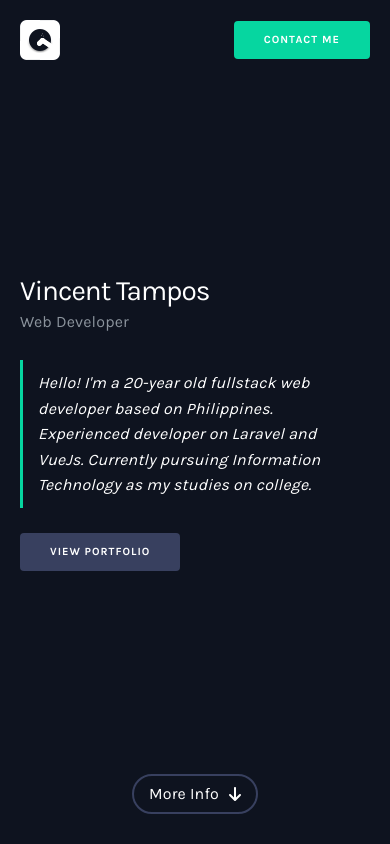
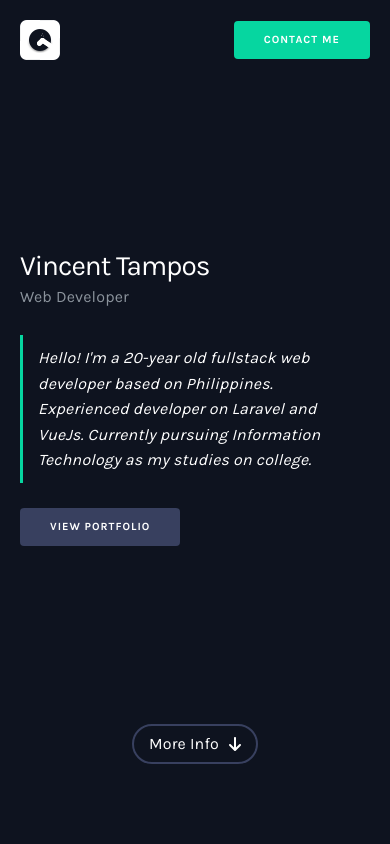
Before and after one commit to glitchcodes/portfolio, a Nuxt app: page / in a window 390 px wide. Built offline with nearby package versions, Linux system fonts and the light colour scheme; no server answers.

Commit message:
adjusted landing height for small screens

```diff
--- a/pages/index.vue
+++ b/pages/index.vue
@@ -65,7 +65,7 @@ const myAge = computed(() => {
 .homepage {
     .row {
         align-items: center;
-        height: calc(100vh - 15rem);
+        height: calc(100vh - 20rem);
     }
     .column {
         height: 45rem;
@@ -124,6 +124,7 @@ const myAge = computed(() => {
         border: 2px solid $primary;
         border-radius: 20px;
         padding: 0.5rem 1.5rem;
+        margin-bottom: 3.5rem;
         &:hover {
             cursor: pointer;
         }
@@ -132,6 +133,13 @@ const myAge = computed(() => {
         }
     }
 }
+
+@media (min-width: 40.0rem) {
+    .homepage .row {
+        height: calc(100vh - 15rem);
+    }
+}
+
 @media (max-width: 639px) {
     .homepage .column:nth-child(2) {
         display: none;
```
